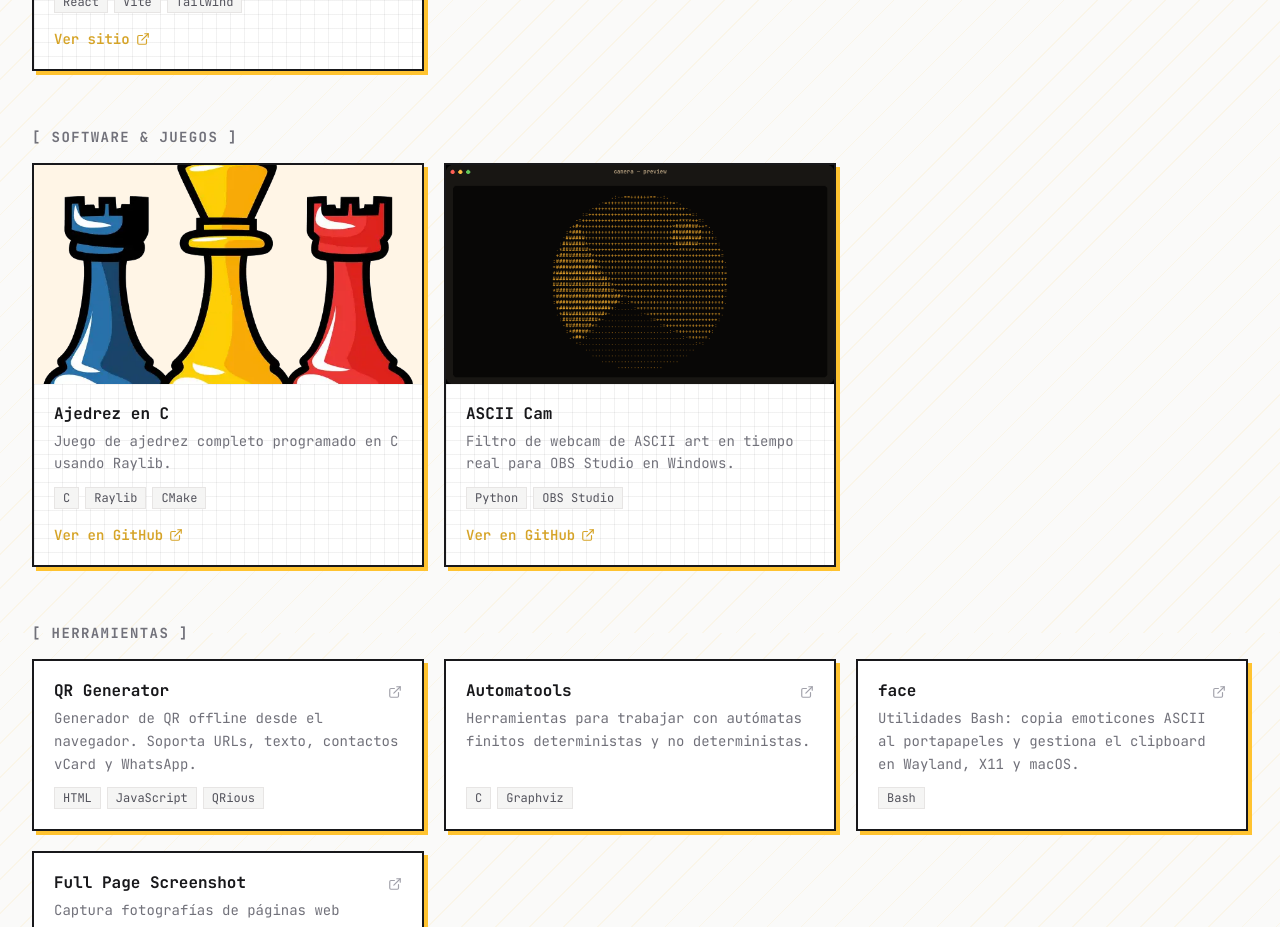
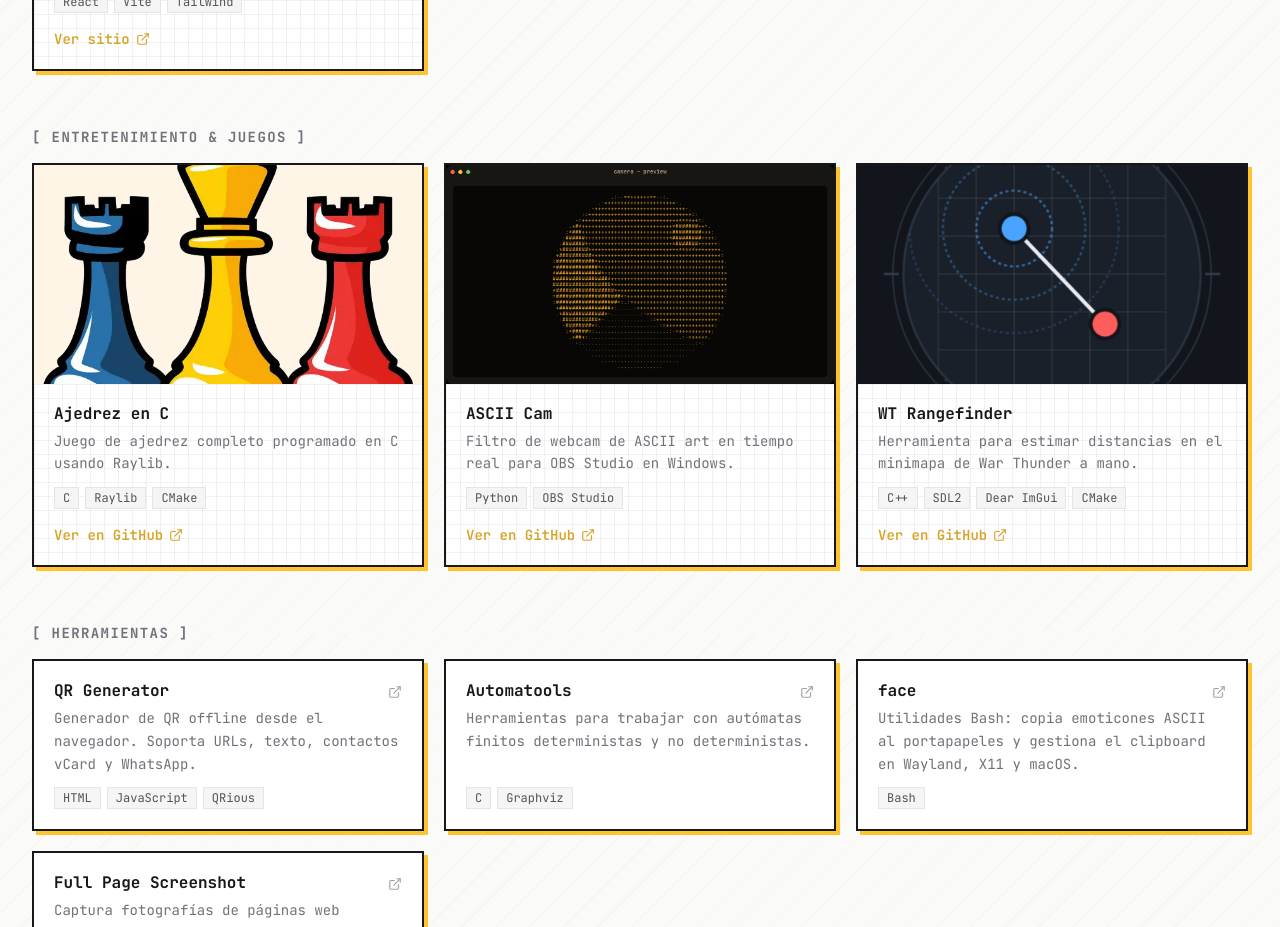
Before and after one commit to Fedebarriosd/portfolio-fedebarriosd, a React (Vite) app: page /projects in a window 1280 px wide. Shown: the part 1040-1967 px from the top of the page. Built offline with nearby package versions, Linux system fonts and the light colour scheme.

Commit message:
Add wt-rangefinder to Projects.jsx

```diff
--- a/src/components/Projects.jsx
+++ b/src/components/Projects.jsx
@@ -43,7 +43,7 @@
     ],
   },
   {
-    name: 'Software & Juegos',
+    name: 'Entretenimiento & Juegos',
     projects: [
       {
         title: 'Ajedrez en C',
@@ -60,6 +60,14 @@
         href: 'https://github.com/Fedebarriosd/ASCII-cam',
         cta: 'Ver en GitHub',
         tech: 'Python · OBS Studio',
+      },
+      {
+        title: 'WT Rangefinder',
+        desc: 'Herramienta para estimar distancias en el minimapa de War Thunder a mano.',
+        img: '/wt-rangefinder.png',
+        href: 'https://github.com/Fedebarriosd/wt-rangefinder',
+        cta: 'Ver en GitHub',
+        tech: 'C++ · SDL2 · Dear ImGui · CMake',
       },
     ],
   },
--- a/src/components/Skills.jsx
+++ b/src/components/Skills.jsx
@@ -23,7 +23,6 @@
   SiExpress,
 } from 'react-icons/si';
 import { FaGithub, FaUserGraduate } from 'react-icons/fa';
-import { TbBrandCSharp } from 'react-icons/tb';
 import { PiFlowArrowBold } from 'react-icons/pi';
 import ReactCountryFlag from 'react-country-flag';
 import { Reveal, HoverLift } from './Reveal';
@@ -120,7 +119,6 @@
       items: [
         { Icon: SiC, label: 'C' },
         { Icon: SiCplusplus, label: 'C++' },
-        { Icon: TbBrandCSharp, label: 'C#' },
         { Icon: SiJavascript, label: 'JavaScript' },
         { Icon: SiHtml5, label: 'HTML' },
         { Icon: SiCss, label: 'CSS' },
@@ -154,6 +152,7 @@
       items: [
         { Icon: SiPostgresql, label: 'PostgreSQL' },
         { Icon: SiSqlite, label: 'SQLite' },
+        { Icon: SiMongodb, label: 'MongoDB' },
       ],
     },
     {
```
Also changed, not shown: public/wt-rangefinder.png (added).
